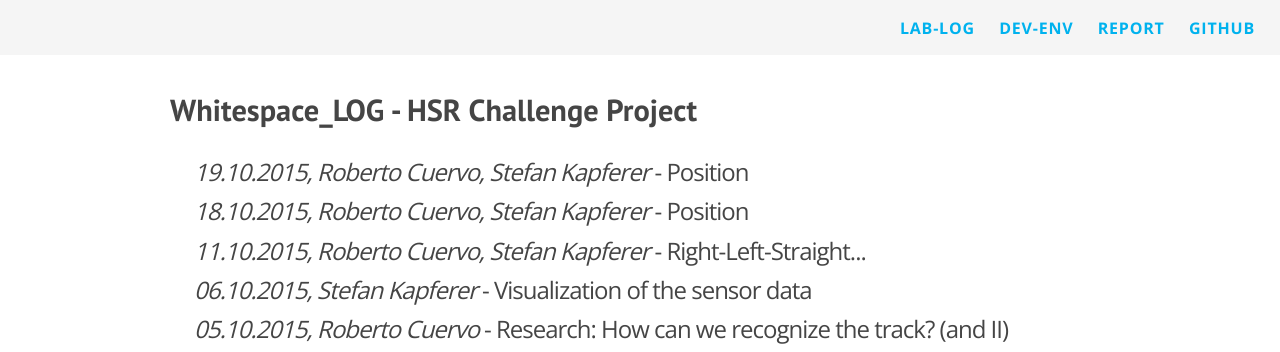
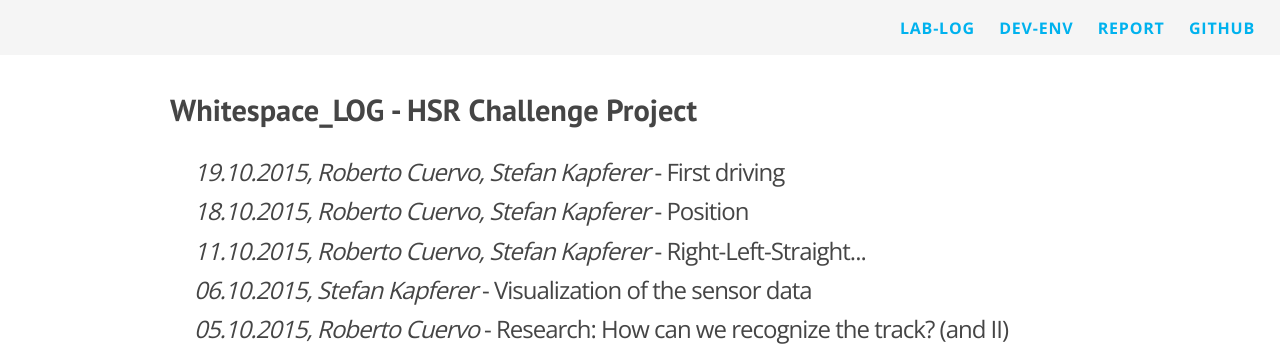
Before and after one commit to HSR-ChallP1-Whitespace/hsr-challp1-whitespace.github.io, a Jekyll site: the page built from index.html, in a window 1280 px wide. Shown: the top 352 px of the page. Built offline with Jekyll 4.4.1, drawn with Linux system fonts in a browser that asks for light colours; nearby versions of some CDN libraries; Markdown is read by kramdown in place of the engine named in the settings.

Commit message:
post 2015-10-19 modified but not complete

```diff
--- a/_posts/2015-10-19-first-driving.md
+++ b/_posts/2015-10-19-first-driving.md
@@ -1,6 +1,6 @@
 ---
 layout: post
-title: "Position"
+title: "First driving"
 date: 2015-10-19
 categories:
 author: "Roberto Cuervo, Stefan Kapferer"
```
